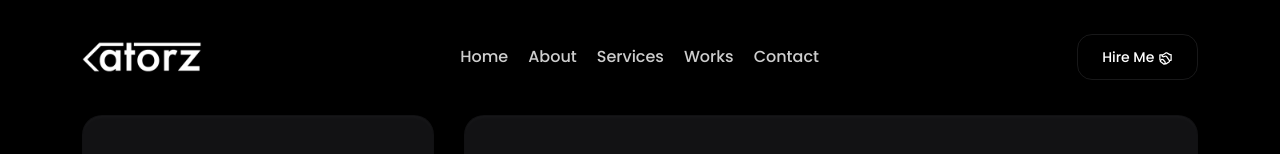
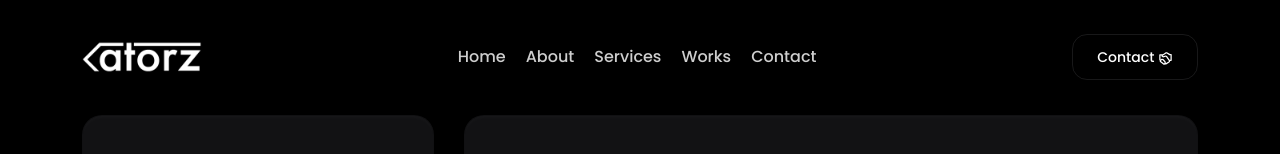
Before and after one commit to ssau97/atorz, a Next.js app: page / in a window 1280 px wide. Shown: the top 154 px of the page. Built offline with nearby package versions, Linux system fonts and the light colour scheme.

Commit message:
Change logo image format to WEBP
Updated logo image format from PNG to WEBP for better performance.

```diff
--- a/src/components/sections/header.jsx
+++ b/src/components/sections/header.jsx
@@ -38,7 +38,7 @@ const Header = () => {
                         <div className="logo-outer">
                             <div className="logo">
                                 <Link href="/">
-                                    <Image width={120} height={40} sizes='100vw' src={"/images/logo.png"} alt="Logo" title="Logo" />
+                                    <Image width={120} height={40} sizes='100vw' src={"/images/logo.webp"} alt="Logo" title="Logo" />
                                 </Link>
                             </div>
                         </div>
@@ -71,7 +71,7 @@ const Header = () => {
 
                         </div>
                         <div className="menu-btns">
-                            <Link href="/contact" className="theme-btn">Hire Me <RiShakeHandsLine size={15} /> </Link>
+                            <Link href="/contact" className="theme-btn">Contact <RiShakeHandsLine size={15} /> </Link>
                         </div>
                     </div>
                 </div>
```
